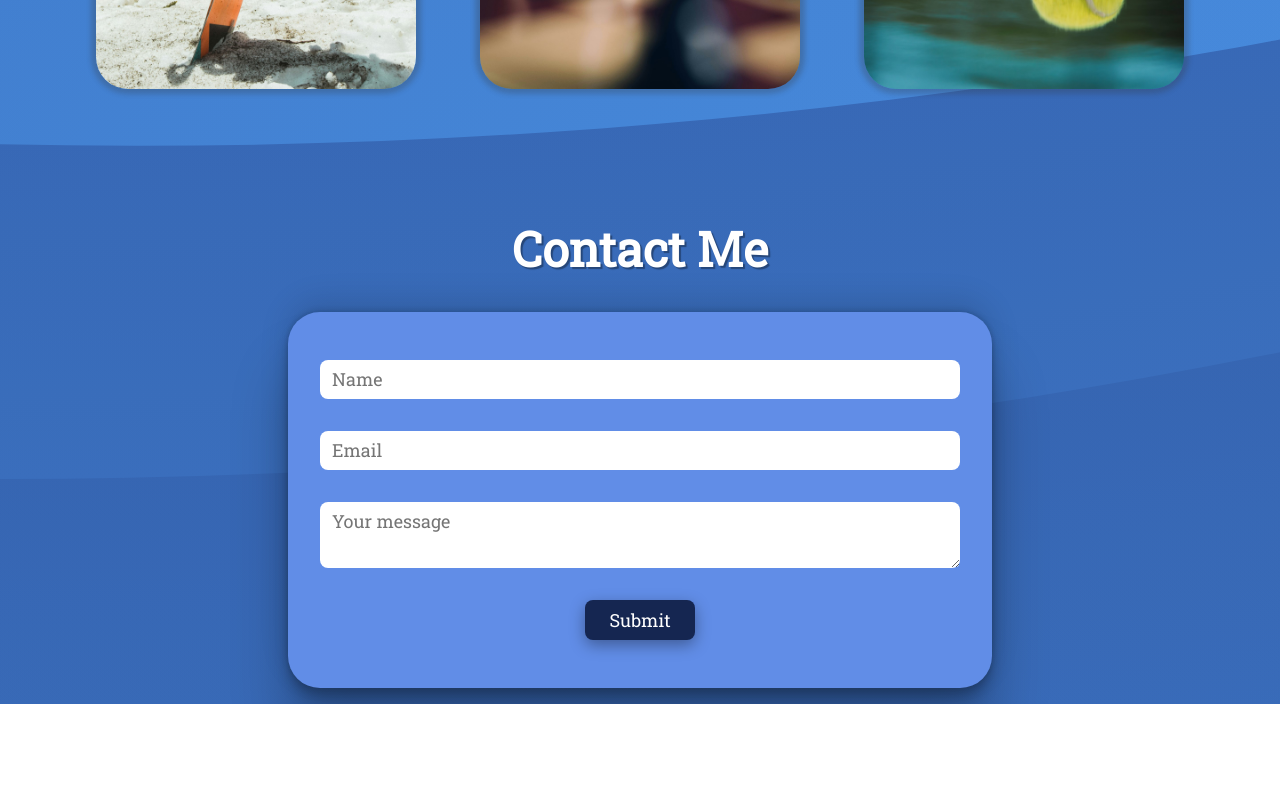
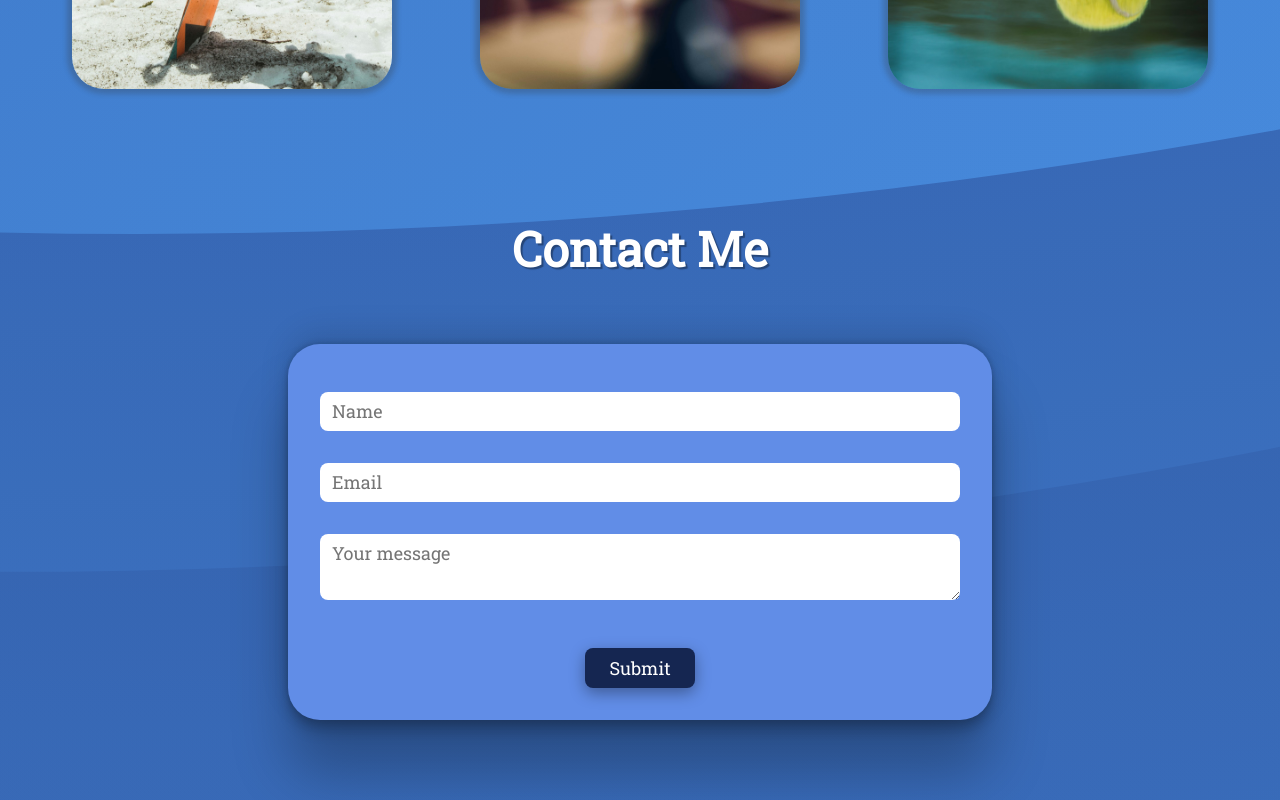
Before and after one commit to jannis-klaassen/jannis-klaassen.github.io, a plain HTML site: page index.html in a window 1280 px wide. Shown: the part 6045-6845 px from the top of the page. Before the commit the page ends 6749 px from the top, so only its background shows below. Drawn offline with Linux system fonts and the light colour scheme.

Commit message:
Adjust spacing

```diff
--- a/styles.css
+++ b/styles.css
@@ -413,7 +413,7 @@ header {
 /* || Interests */
 .interests {
     display: flex;
-    justify-content: center;
+    justify-content: space-evenly;
     align-items: center;
     flex-wrap: wrap;
     max-width: 100%;
@@ -484,7 +484,7 @@ header {
     flex-direction: column;
     max-width: 90%;
     width: 40rem;
-    margin: auto;
+    margin: 4rem auto;
     padding: 2rem;
     background: #618de7;
     border-radius: 2rem;
@@ -504,7 +504,8 @@ textarea {
 }
 
 button {
-    margin: 1rem auto;
+    margin: auto;
+    margin-top: 2rem;
     padding: 0.5rem 1.5rem;
     background: var(--blue);
     border: none;
```
